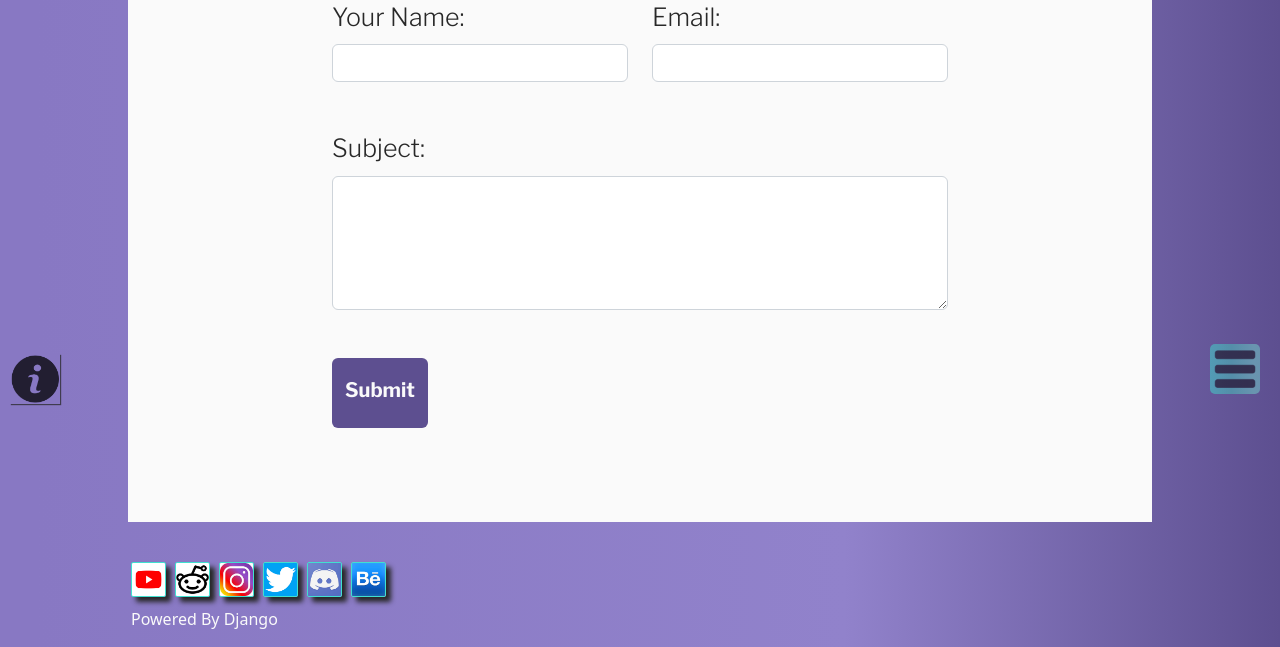
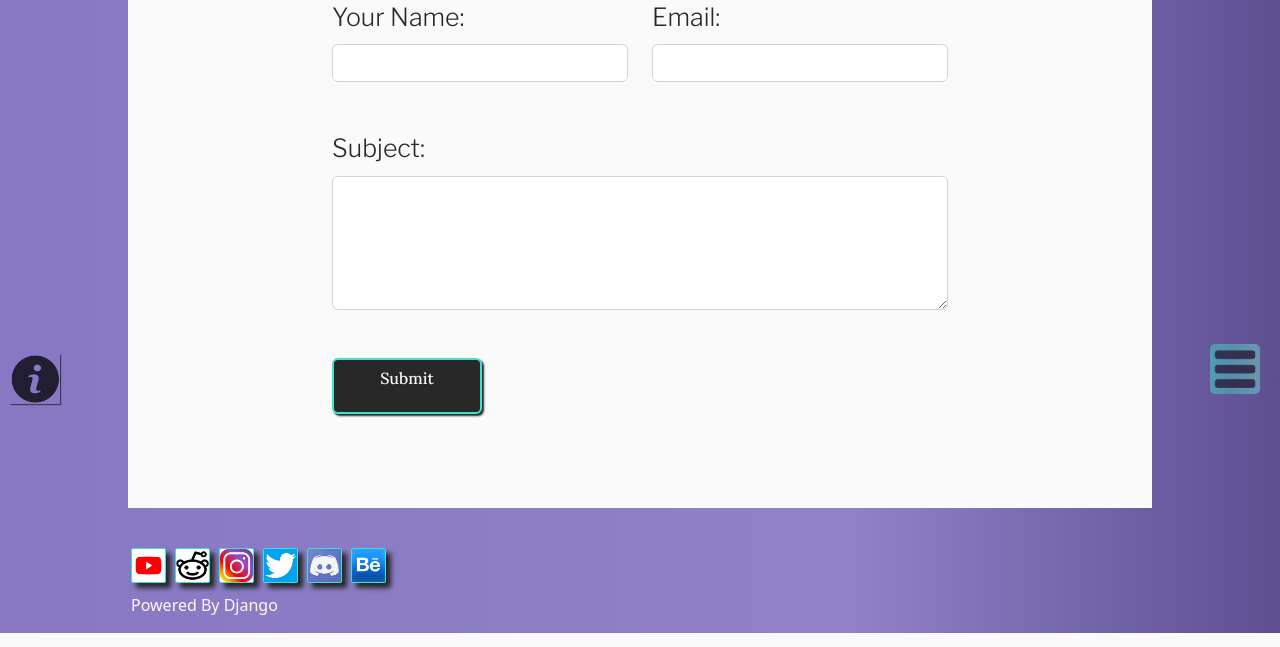
Before and after one commit to BenWL96/creative-cortex, a Django app: template cc_app/templates/cc_app/about_us.html in a window 1280 px wide. Shown: the part 386-1033 px from the top of the page. Run offline with Django 4.2, Linux system fonts and the light colour scheme; the template is opened without the code that fills it: values that come from a table or form of the project are taken from there, others are empty.

Commit message:
form on about-us page now given styling of buttons from comic detail page

```diff
--- a/cc_app/static/cc_app/css/about_us.css
+++ b/cc_app/static/cc_app/css/about_us.css
@@ -483,18 +483,21 @@ div.error{
     font-family: 'Libre Franklin', sans-serif;
 }
 
-.form-button-text{
-	font-size: 20px;
-    font-weight: 700;
-    color: #fafafa;
-    font-family: 'Libre Franklin', sans-serif;
-    margin-top: 10px;
-}
+
 
 .form-button{
-	background-color: rgba(93,79,144,1) !important;
+	background-color: #282828 !important;
+	width: 150px;
+	color: #fafafa !important;
+	font-family: 'Lora', serif !important;
+	font-size: 15px;
+	box-shadow: #282828 2px 2px 2px;
+	border-color: turquoise !important;
+	border-width: 2px !important;
 }
 
 .form-button:hover{
-	background-color: rgba(136,120,195,1)!important;
+	background-color: turquoise !important;
+	box-shadow: #282828 2px 2px 2px;
+
 }
--- a/cc_app/static/cc_app/css/comic_detail.css
+++ b/cc_app/static/cc_app/css/comic_detail.css
@@ -228,11 +228,11 @@ p {
 	box-shadow: #282828 2px 2px 2px;
 	border-color: turquoise !important;
 	border-width: 2px !important;
+	padding-top: 50px;
 }
 
 .expand_info_btn:hover{
 	background-color: turquoise !important;
-	box-shadow: #282828 0px 0px 0px;
 }
 
 .cont_volum_5{
```
